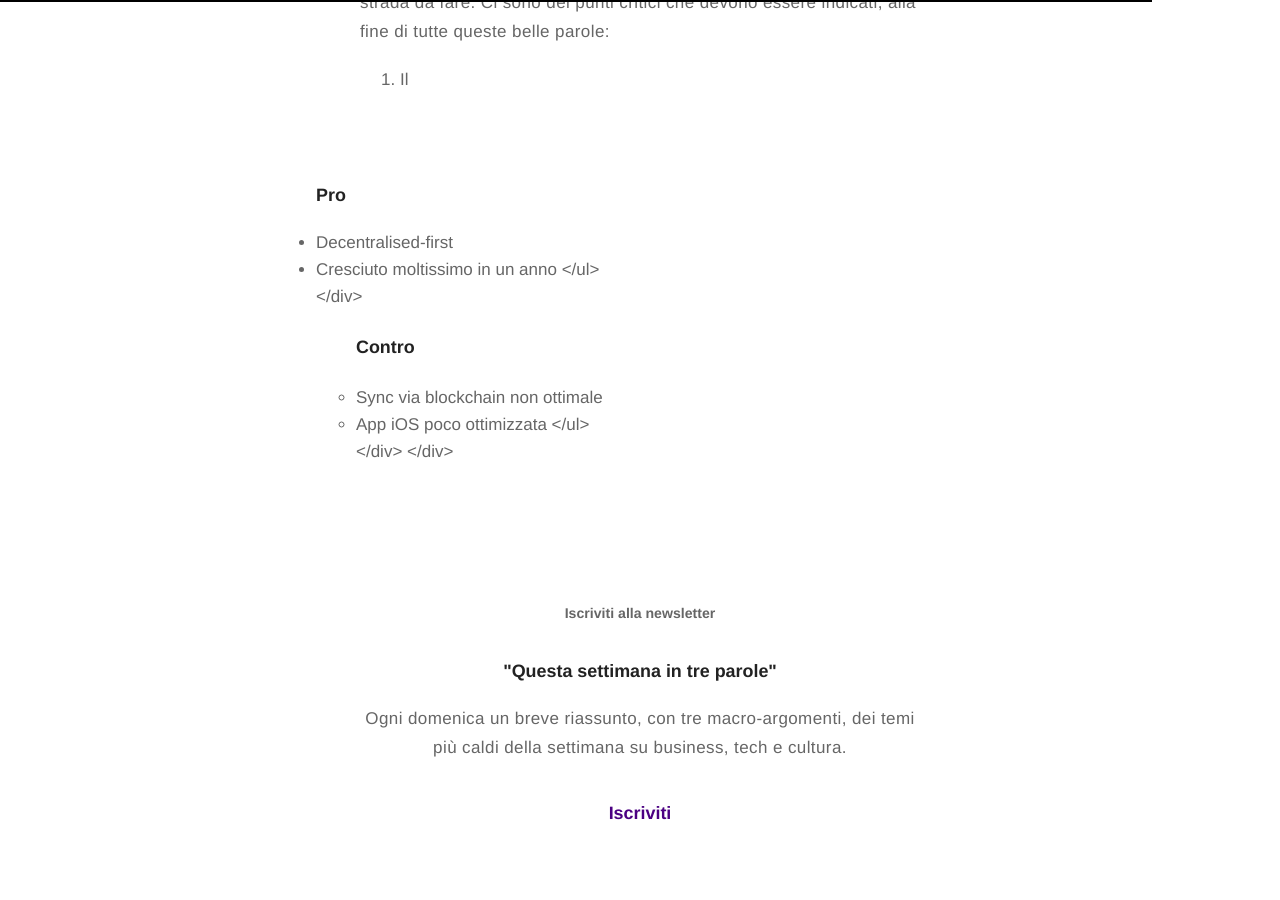
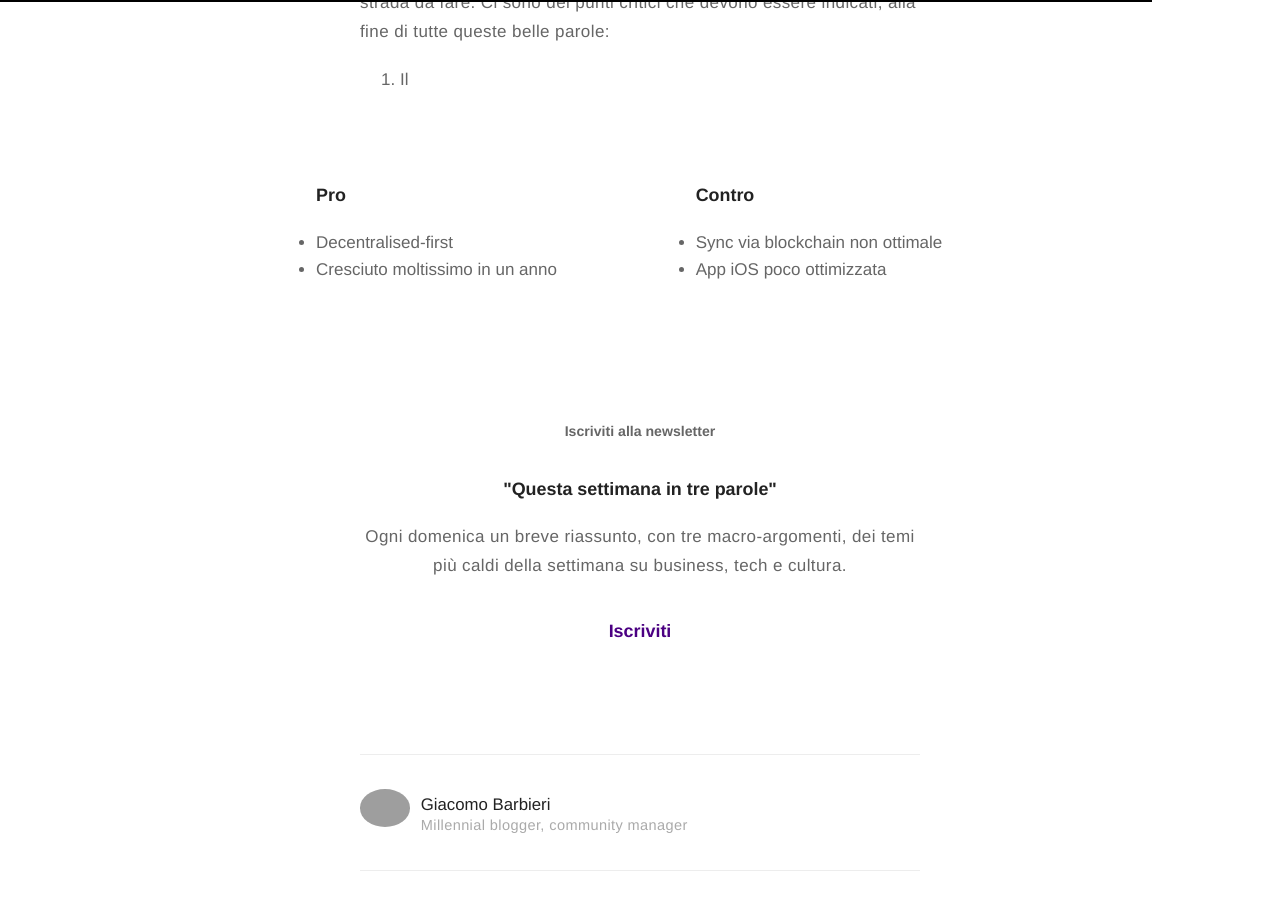
Before and after one commit to iJaack/Jaack, a Jekyll site: the page built from _posts/2019-09-21-recensione-brave-browser.markdown, in a window 1280 px wide and 900 px high, scrolled down 4434 px. Built offline with Jekyll 4.4.1, drawn with Linux system fonts in a browser that asks for light colours; comment, search, counter and statistics services are not loaded.

Commit message:
Ennesima prova per visualizzazione 'pro' e 'contro' per review

```diff
--- a/_posts/2019-09-21-recensione-brave-browser.markdown
+++ b/_posts/2019-09-21-recensione-brave-browser.markdown
@@ -78,18 +78,19 @@ Sempre più editori stanno applicando per diventare Brave Certified e quindi usu
 
 1. Il
 
+
 <div class="side-by-side">
     <div class="toleft">
       <ul><h4>Pro</h4>
-        <li>Decentralised-first
-        <li>Cresciuto moltissimo in un anno
+        <li>Decentralised-first</li>
+        <li>Cresciuto moltissimo in un anno</li>
       </ul>
     </div>
 
     <div class="toright">
       <ul><h4>Contro</h4>
-        <li>Sync via blockchain non ottimale
-        <li>App iOS poco ottimizzata
+        <li>Sync via blockchain non ottimale</li>
+        <li>App iOS poco ottimizzata</li>
       </ul>
     </div>
   </div>
```
